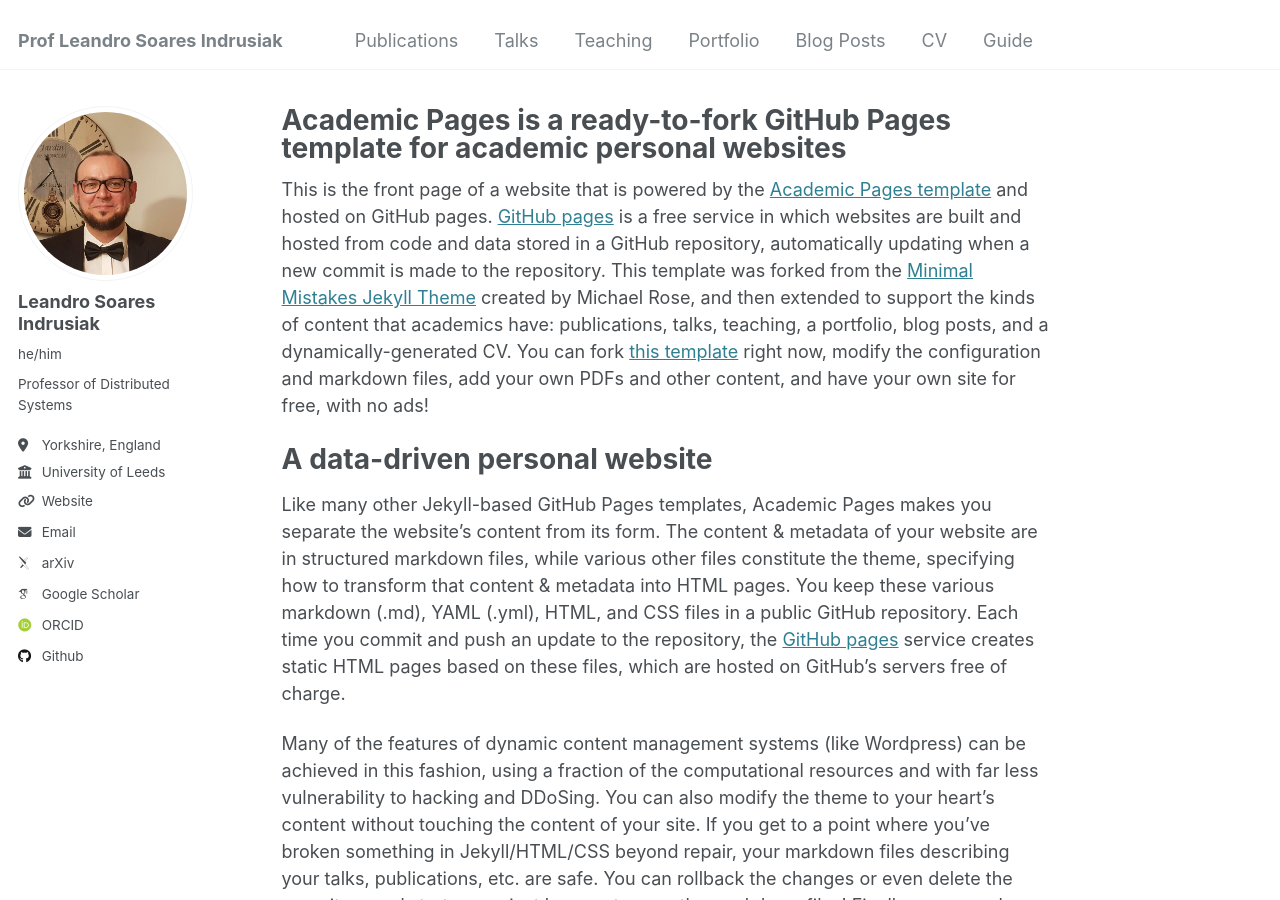
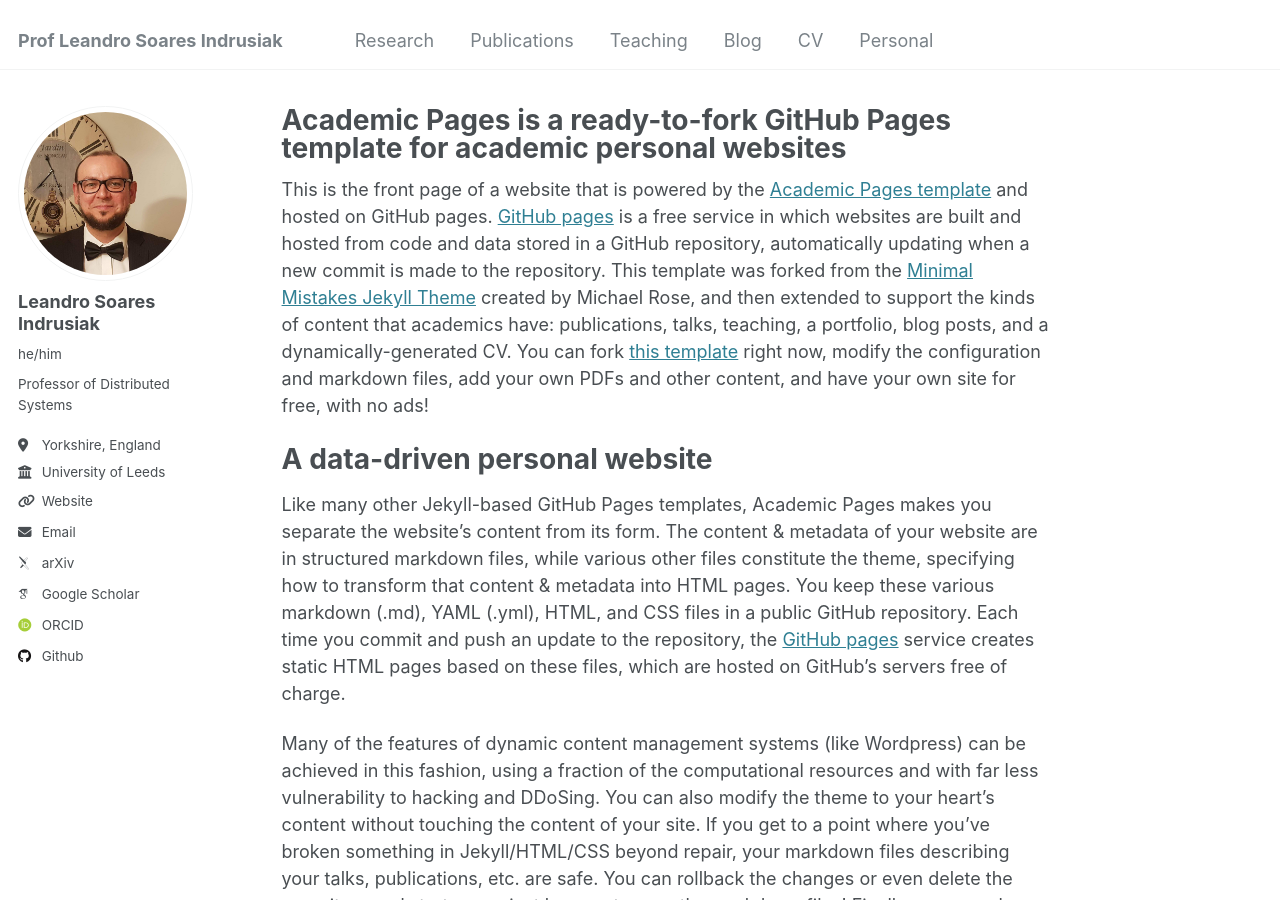
Before and after one commit to indrusiak/indrusiak.github.io, a Jekyll site: the page built from _pages/about.md, in a window 1280 px wide and 900 px high. Built offline with Jekyll 4.4.1, drawn with Linux system fonts in a browser that asks for light colours; some web fonts are replaced.

Commit message:
Update navigation.yml
first update

```diff
--- a/_data/navigation.yml
+++ b/_data/navigation.yml
@@ -5,23 +5,21 @@
 # prevent it from being included in the site.
 
 main:
+
+  - title: "Research"
+    url: /research/
+
   - title: "Publications"
     url: /publications/
-
-  - title: "Talks"
-    url: /talks/
 
   - title: "Teaching"
     url: /teaching/
 
-  - title: "Portfolio"
-    url: /portfolio/
-
-  - title: "Blog Posts"
+  - title: "Blog"
     url: /year-archive/
 
   - title: "CV"
     url: /cv/
 
-  - title: "Guide"
-    url: /markdown/
+  - title: "Personal"
+    url: /personal/
```
